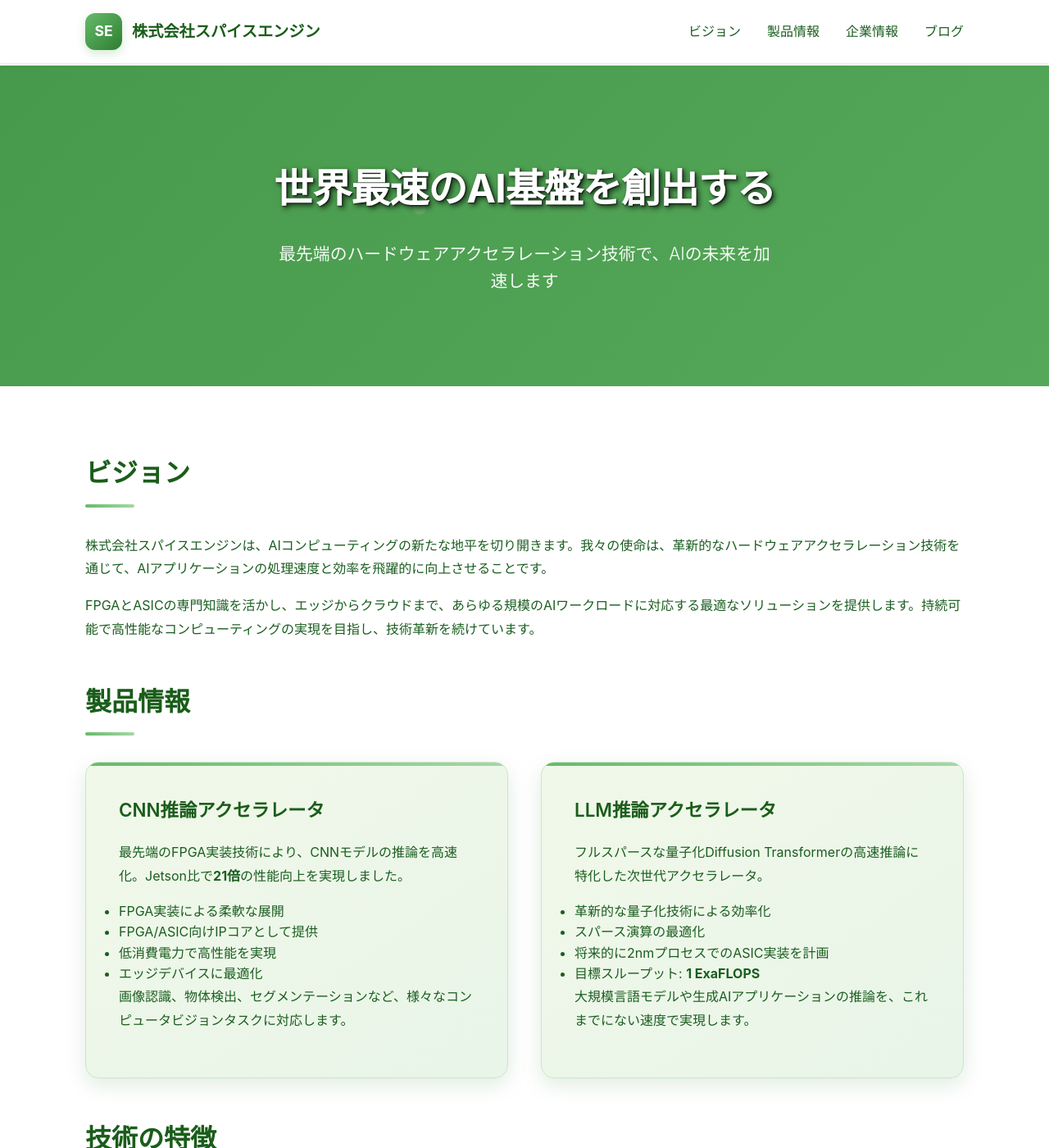
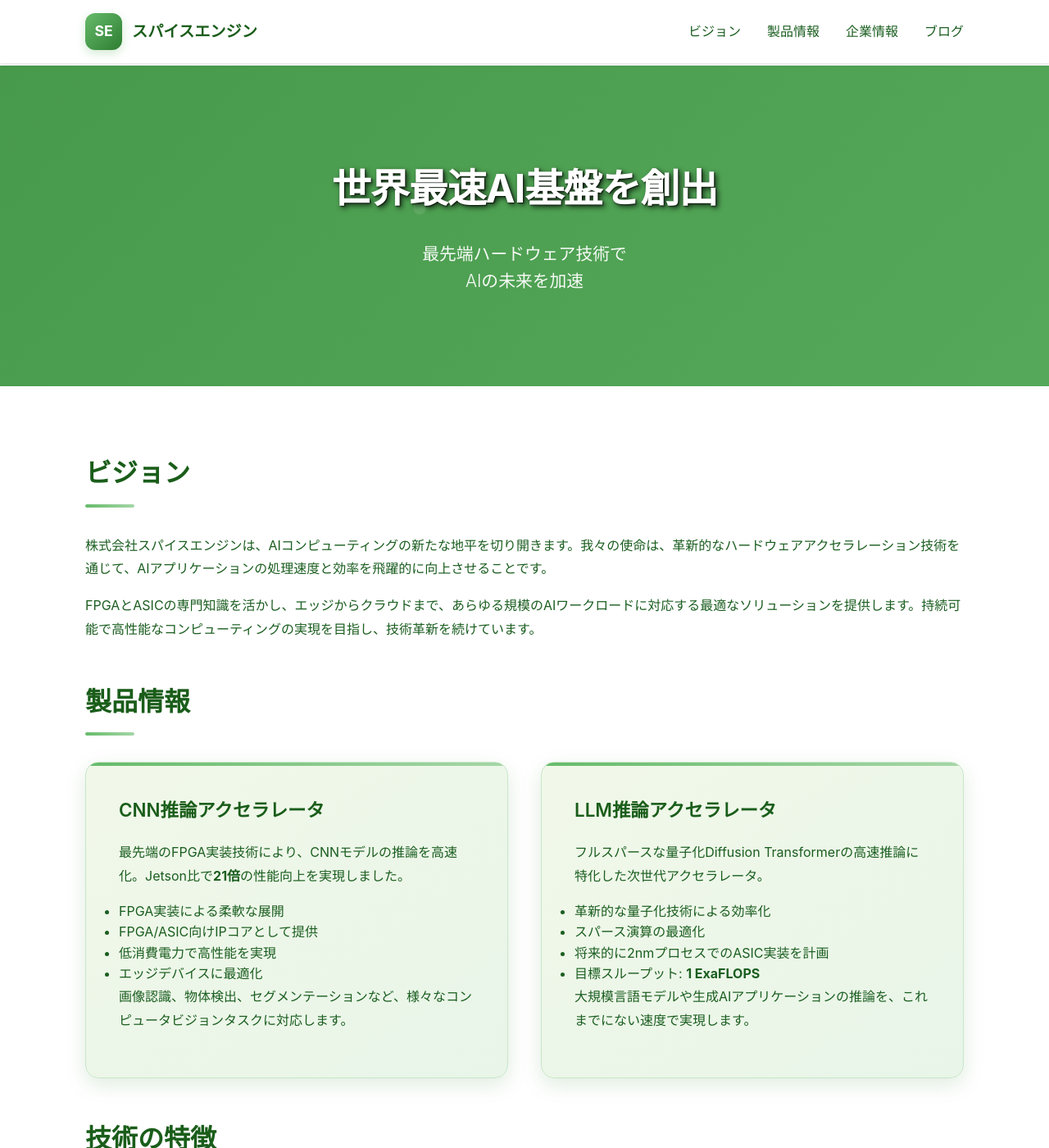
Before and after one commit to jin0g/site-spiceengine.jp, a Jekyll site: the page built from index.md, in a window 1280 px wide and 1400 px high. Shown: the whole window at 82% size. Built offline with Jekyll 4.4.1, drawn with Linux system fonts in a browser that asks for light colours.

Commit message:
スマホ・PC表示でのタイトル改行問題を修正
- ヒーローセクションタイトル「世界最速のAI基盤を創出する」→「世界最速AI基盤を創出」に短縮
- サブタイトルに改行タグ追加で適切な改行位置を指定
- ヘッダー会社名「株式会社スパイスエンジン」→「スパイスエンジン」に短縮
- CSS改行制御プロパティ(word-break, overflow-wrap)を追加

```diff
--- a/_layouts/default.html
+++ b/_layouts/default.html
@@ -164,6 +164,8 @@
             letter-spacing: -1px;
             position: relative;
             z-index: 1;
+            word-break: keep-all;
+            overflow-wrap: break-word;
         }
 
         .hero p {
@@ -324,6 +326,8 @@
 
             .hero h1 {
                 font-size: 2rem;
+                word-break: keep-all;
+                overflow-wrap: break-word;
             }
 
             .hero p {
@@ -349,7 +353,7 @@
         <nav>
             <a href="/" class="logo">
                 <div class="logo-icon">SE</div>
-                <span>株式会社スパイスエンジン</span>
+                <span>スパイスエンジン</span>
             </a>
             <ul class="nav-menu" id="navMenu">
                 <li><a href="#vision">ビジョン</a></li>
--- a/index.md
+++ b/index.md
@@ -6,8 +6,8 @@ lang: ja
 
 <div class="hero">
   <div class="container">
-    <h1>世界最速のAI基盤を創出する</h1>
-    <p>最先端のハードウェアアクセラレーション技術で、AIの未来を加速します</p>
+    <h1>世界最速AI基盤を創出</h1>
+    <p>最先端ハードウェア技術で<br>AIの未来を加速</p>
   </div>
 </div>
 
```
